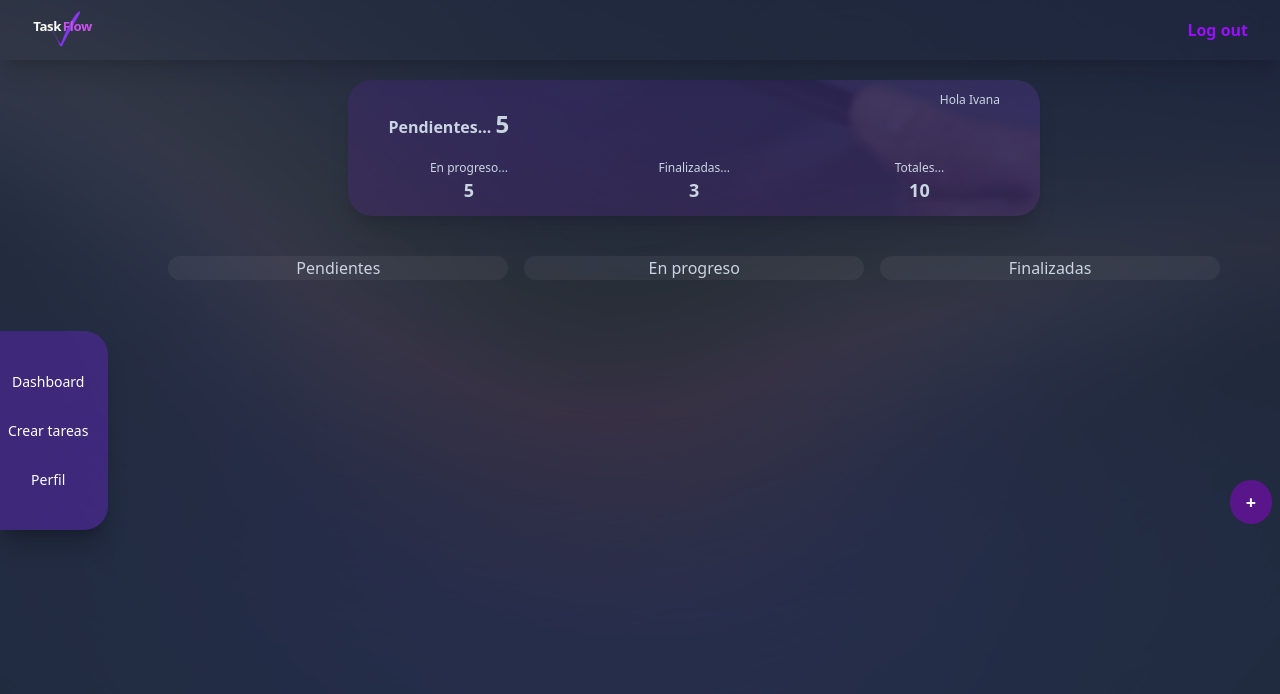
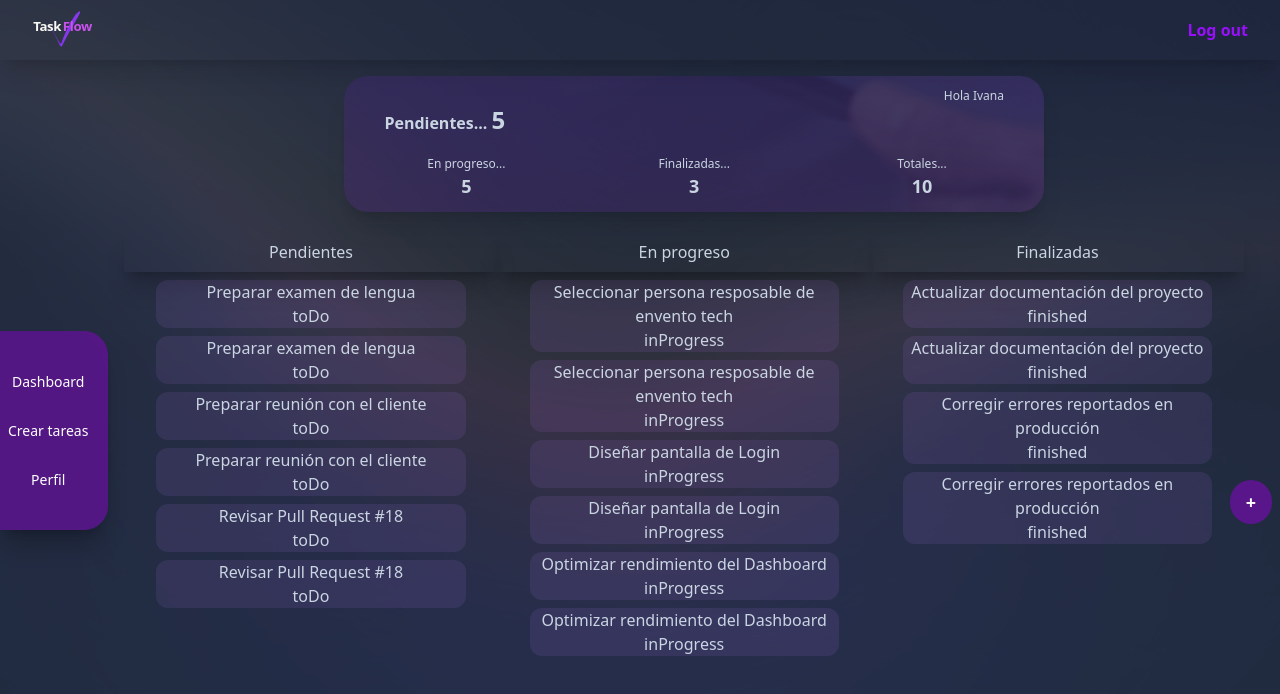
Before and after one commit to Charly66munoz/TaskFlow-Frontend, a React (Vite) app: page / in a window 1280 px wide. Shown: the top 694 px of the page. Built offline with nearby package versions, Linux system fonts and the light colour scheme.

Commit message:
fix: I improved the styling and configured the Kanban scroll

```diff
--- a/src/components/dashboard/AddTaskButton.tsx
+++ b/src/components/dashboard/AddTaskButton.tsx
@@ -1,6 +1,6 @@
 const AddTaskButton = () => {
     return (
-      <div className="fixed top-4/5 md:top-3/5 right-1 bg-purple-900 font-bold text-lg text-white px-4 py-2 mr-1 rounded-full">
+      <div className="fixed top-4/5 md:top-3/5 text-center right-1 px-4 py-2 mr-1 rounded-full font-bold text-lg bg-purple-900  text-white hover:outline-2 hover:bg-purple-950  hover:text-xl  hover:outline-purple-500">
         <button className="">+</button>
       </div>
     );
--- a/src/components/dashboard/KanbanBoard.tsx
+++ b/src/components/dashboard/KanbanBoard.tsx
@@ -1,15 +1,30 @@
 import KanbanColumn from "./KanbanColumn";
+import type { Task } from "../../types/entity/Task";
+import { tasks } from "../../mocks/tasks";
+
+interface groupOfTaskStatus{
+toDo?: Task[] | "",
+OnProgress?: Task[]| "",
+finished?: Task[]| "",
+}
+
 
 function KanbanBoard() {
+  const todoTasks = tasks.filter((task) => task.status === "toDo");
+
+  const progressTasks = tasks.filter((task) => task.status === "inProgress");
+
+  const finishedTasks = tasks.filter((task) => task.status === "finished");
+
     return (
       <>
-        <div className="hidden md:flex gap-4 p-5 md:mx-5 mt-5 text-center rounded-xl text-slate-300">
-          <KanbanColumn types="Pendientes" />
-          <KanbanColumn types="En progreso" />
-          <KanbanColumn types="Finalizadas" />
+        <div className="hidden md:flex h-full  mr-5 mt-5 text-center  text-slate-300">
+          <KanbanColumn types="Pendientes" tareas={todoTasks} />
+          <KanbanColumn types="En progreso" tareas={progressTasks} />
+          <KanbanColumn types="Finalizadas" tareas={finishedTasks} />
         </div>
-        <div className="md:hidden flex gap-4 p-5 md:mx-5 mt-5 text-center rounded-xl text-slate-300">
-          <KanbanColumn types="Tareas" />
+        <div className="lg:hidden h-full pb-20 overflow-y-auto flex gap-4 p-5 md:mx-5 mt-5 text-center rounded-xl text-slate-300">
+          <KanbanColumn types="Tareas" tareas={tasks} />
         </div>
       </>
     );
--- a/src/components/dashboard/KanbanColumn.tsx
+++ b/src/components/dashboard/KanbanColumn.tsx
@@ -1,13 +1,25 @@
+import type { Task } from "../../types/entity/Task";
+import TaskCard from "../task/TaskCard";
+
 interface propKanbanColum {
 types : string,
+tareas: Task[]
 }
 
 
-const KanbanColumn= ({types}: propKanbanColum) => {
+const KanbanColumn = ({ types, tareas }: propKanbanColum) => {
   return (
-    <div className=" flex-1 rounded-xl bg-white/5 flex flex-col">
-      <div className="overflow-y-auto">
-        <p>{ types }</p>
+    <div className="flex flex-col h-full flex-1 min-h-0  rounded-xl ">
+      <div className="shadow-xl/20">
+        <p className="my-2">{types}</p>
+      </div>
+      <div className="flex-1 min-h-0 overflow-y-auto custom-scrollbar mb-5 px-3 pb-4 space-y-3">
+        {tareas.map((t) => (
+          <>
+            <TaskCard task={t} />
+            <TaskCard task={t} />
+          </>
+        ))}
       </div>
     </div>
   );
--- a/src/components/layouts/Header.tsx
+++ b/src/components/layouts/Header.tsx
@@ -12,7 +12,7 @@ const Header = ()=>{
     const [mobileMenuOpen, setMobileMenuOpen] = useState(false)
 
   return (
-    <header className="shadow-xl/10 h-15  flex flex-col justify-center">
+    <header className="shadow-xl/10 h-15 flex flex-col justify-center">
       <nav
         aria-label="Global"
         className="flex items-center justify-between p-6 lg:px-8"
--- a/src/components/layouts/MainLayout.tsx
+++ b/src/components/layouts/MainLayout.tsx
@@ -18,20 +18,20 @@ function MainLayout(){
           {/* Overlay  aqui se puede tocar para cambiar el color a light*/}
           <div className="absolute inset-0 bg-slate-900/80" />
           {/* Application */}
-          <div className="relative  z-10 flex flex-col h-screen  ">
+          <div className="relative z-10 flex flex-col h-screen  ">
             <div className="flex flex-row">
               <div className="basis-3/3">
                 <Header />
               </div>
             </div>
-            <div className="flex flex-1 flex-col-reverse md:flex-row">
+            <div className="flex flex-1 min-h-0 flex-col-reverse md:flex-row">
               <aside className="hidden md:flex  shrink-0 md:items-center ">
                 <Sidebar />
               </aside>
-              <aside className="fixed right-5 left-5 bottom-5 md:hidden ">
+              <aside className="fixed right-5 left-5 bottom-5 md:hidden z-20">
                 <Sidebar />
               </aside>
-              <main className="flex-1 sm:basis-3/3 p-5 mb-20 ">
+              <main className="flex-1 min-h-0 overflow-hidden md:mb-0 sm:basis-3/3 p-4 ">
                 <Outlet />
               </main>
             </div>
--- a/src/components/layouts/Sidebar.tsx
+++ b/src/components/layouts/Sidebar.tsx
@@ -2,7 +2,7 @@ import { Link } from "react-router-dom"
 const Sidebar = () =>{
 
     return (
-      <nav className=" shadow-xl/20 bg-violet-600/30 md:w-full px-2 py-4 gap-7 md:py-10 md:pr-5 flex md:flex-col items-center justify-center text-[14px] text-white flex-row rounded-3xl md:rounded-l-none ">
+      <nav className=" shadow-xl/20 bg-purple-900/90 md:w-full px-2 py-4 gap-7 md:py-10 md:pr-5 flex md:flex-col items-center justify-center text-[14px] text-white flex-row rounded-3xl md:rounded-l-none ">
         <Link to={""}>Dashboard</Link>
         <Link to={""}>Crear tareas</Link>
         <Link to={""}>Perfil</Link>
--- a/src/index.css
+++ b/src/index.css
@@ -8,3 +8,30 @@
 body {
   font-family: system-ui, sans-serif;
 }
+/*  */
+/* Scroll moderno */
+/*  */
+
+.custom-scrollbar::-webkit-scrollbar {
+  width: 6px;
+}
+
+.custom-scrollbar::-webkit-scrollbar-track {
+  background: transparent;
+}
+
+.custom-scrollbar::-webkit-scrollbar-thumb {
+  background-color: rgba(148, 163, 184, 0.4);
+  border-radius: 9999px;
+}
+
+.custom-scrollbar::-webkit-scrollbar-thumb:hover {
+  background-color: rgba(148, 163, 184, 0.7);
+}
+
+.custom-scrollbar {
+  scrollbar-width: thin;
+  scrollbar-color: rgba(148, 163, 184, 0.4) transparent;
+}
+/*  */
+/*  */
--- a/src/pages/Dashboard.tsx
+++ b/src/pages/Dashboard.tsx
@@ -5,11 +5,11 @@ import KanbanBoard from "../components/dashboard/KanbanBoard";
 export const Dashboard = ()=>{
     return (
       <>
-        <div className="flex flex-col h-full">
+        <div className="flex flex-col  h-full min-h-0">
           <div className="flex justify-center items-center">
             <Greeting />
           </div>
-          <div className="flex-1 relative">
+          <div className="flex-1 relative min-h-0">
             <KanbanBoard />
             <AddTaskButton />
           </div>
```
